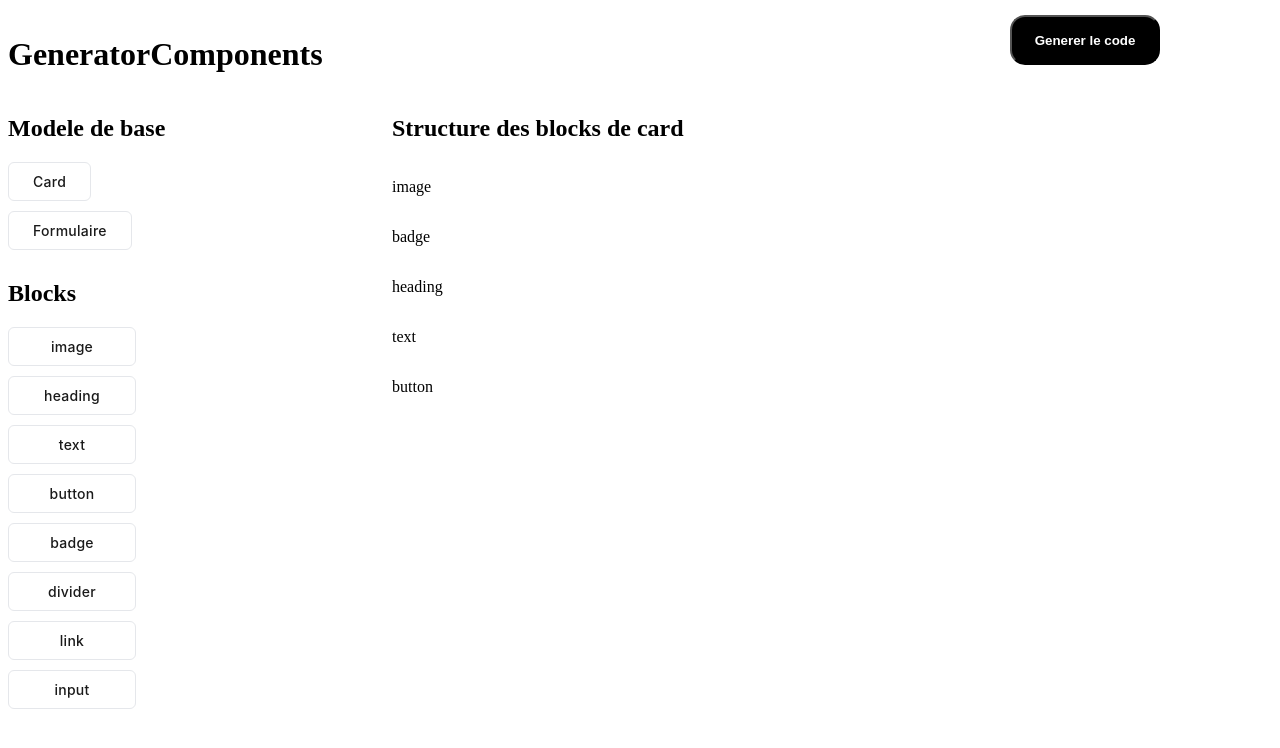
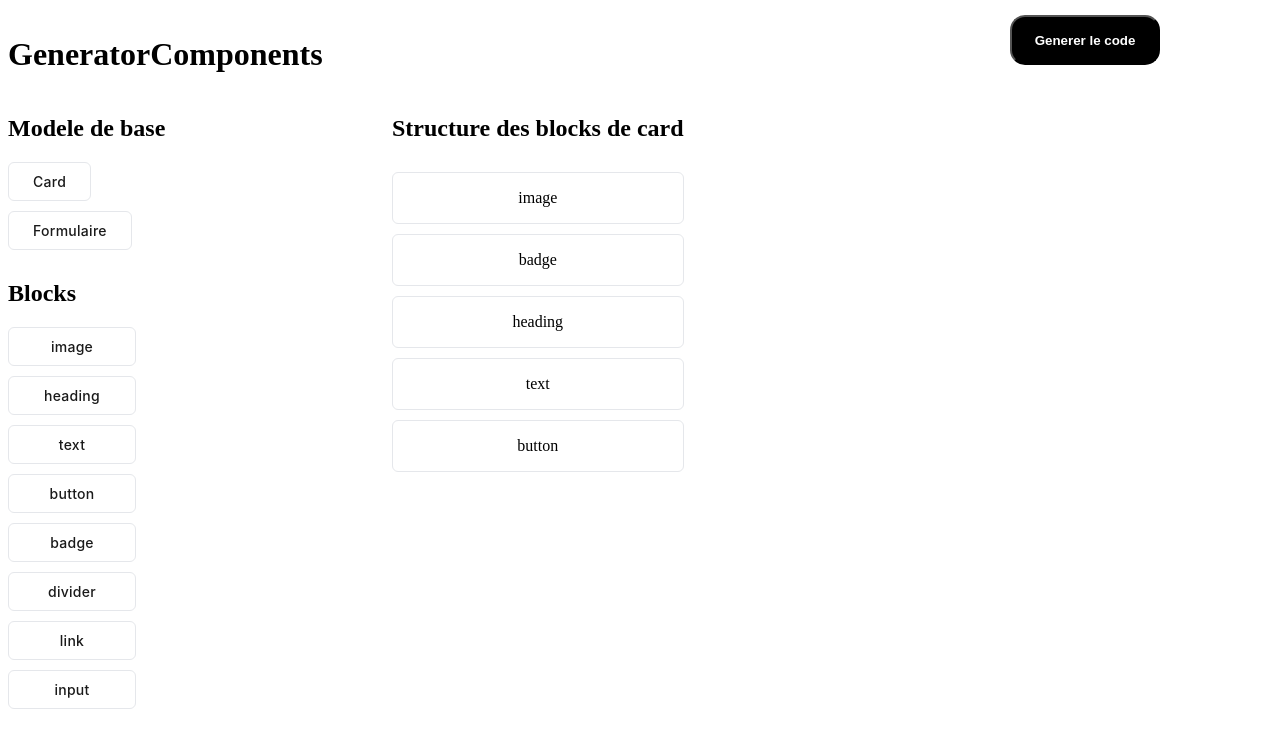
Before and after one commit to Tatiana-Juin/generatorComponents, a React (Vite) app: page / in a window 1280 px wide. Both pictures are taken after a click on the button "Card". Shown: the top 748 px of the page. Built offline with nearby package versions, Linux system fonts and the light colour scheme.

Commit message:
J'ai fait le debut du design des blocks par defaut

```diff
--- a/index.html
+++ b/index.html
@@ -9,5 +9,6 @@
   <body>
     <div id="root"></div>
     <script type="module" src="/src/main.jsx"></script>
+
   </body>
 </html>
--- a/src/App.jsx
+++ b/src/App.jsx
@@ -40,7 +40,7 @@ export default function App() {
         </aside>
 
           {/* bloc par defaut  */}
-         <div class="blockDefault">
+         <div className="blockDefault">
           <h2>Structure des blocks de {selectedId}</h2>
             {blocks.map(block => (
                 <Blocks key={block.id} text={block.type} />
--- a/src/components/Blocks.jsx
+++ b/src/components/Blocks.jsx
@@ -2,7 +2,7 @@ import React from 'react'
 
 export default function Blocks({text}) {
   return (
-    <div>
+    <div className='oneBlock'>
         <p>{text}</p>
     </div>
   )
--- a/src/index.css
+++ b/src/index.css
@@ -88,3 +88,14 @@ aside{
   flex-direction: column;
 
 }
+
+/* STYLE POUR UN BLOCKS  */
+.oneBlock{
+   border: 1.5px solid #E5E7EB;
+    border-radius: 6px;
+    margin-top:10px;
+}
+
+.oneBlock p{
+  text-align: center;
+}
```
